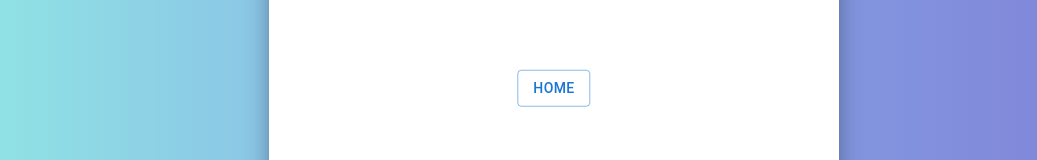
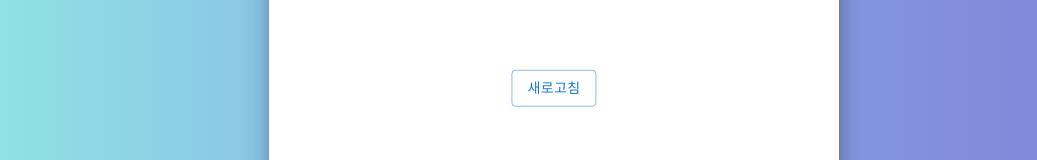
Before and after one commit to macjjuni/wanted-pre-onboarding-challenge-fe-1, a React (Create React App) app: page /error in a window 1280 px wide. Shown: the part 312-472 px from the top of the page, without its empty margins (86-1123 px from the left). Built offline with nearby package versions, Linux system fonts and the light colour scheme.

Commit message:
refactor: 네트워크 에러 컴포넌트 추가 및 파일정리

```diff
--- a/src/api/Axios.ts
+++ b/src/api/Axios.ts
@@ -37,9 +37,13 @@ Axios.interceptors.response.use(
   (error: AxiosError<IAxiosErr>) => {
     console.error(error)
     const { response } = error
+
     if (response) {
       toast(response.data.details)
       if (response.status === 400) router.navigate('/login', { replace: true })
+    } else {
+      toast('네트워크 연결 상태를 확인하세요.')
+      router.navigate('/error')
     }
     return Promise.reject(error)
   }
--- a/src/layout/header/index.tsx
+++ b/src/layout/header/index.tsx
@@ -18,7 +18,7 @@ const Header = () => {
   const handleLogout = () => {
     Token.removeToken()
     toast('성공적으로 로그아웃 했습니다.')
-    navigate('/login')
+    navigate('/auth/login')
   }
 
   // 페이지 타이틀 초기화
--- a/src/pages/detail/index.tsx
+++ b/src/pages/detail/index.tsx
@@ -41,7 +41,7 @@ const Detail = () => {
   }
 
   // id값이 잘 못 들어온 경우 에러 떤지기
-  if (id === undefined) return <Navigate to="/error" />
+  if (id === undefined) return <Navigate to={`/${id}`} />
 
   // Todo 조회
   const handleTodo = async () => {
--- a/src/pages/error/index.tsx
+++ b/src/pages/error/404.tsx
@@ -1,13 +1,6 @@
 import Button from '@mui/material/Button'
-import styled from 'styled-components'
+import { CenterStyled } from './style'
 import { useNavigate } from 'react-router-dom'
-
-const CenterStyled = styled.div`
-  position: absolute;
-  top: 50%;
-  left: 50%;
-  transform: translate(-50%, -50%);
-`
 
 const Error = () => {
   const navigate = useNavigate()
--- /dev/null
+++ b/src/pages/error/network.tsx
@@ -0,0 +1,22 @@
+import { useNavigate } from 'react-router-dom'
+import Button from '@mui/material/Button'
+
+import { CenterStyled } from './style'
+
+const NetworkError = () => {
+  const navigate = useNavigate()
+
+  return (
+    <CenterStyled>
+      <Button
+        variant="outlined"
+        onClick={() => {
+          window.location.href = '/'
+        }}
+      >
+        새로고침
+      </Button>
+    </CenterStyled>
+  )
+}
+export default NetworkError
--- /dev/null
+++ b/src/pages/error/style.ts
@@ -0,0 +1,8 @@
+import styled from 'styled-components'
+
+export const CenterStyled = styled.div`
+  position: absolute;
+  top: 50%;
+  left: 50%;
+  transform: translate(-50%, -50%);
+`
--- a/src/pages/join/index.tsx
+++ b/src/pages/join/index.tsx
@@ -91,7 +91,7 @@ const Join = () => {
             variant="outlined"
             type="button"
             onClick={() => {
-              navigate('/login')
+              navigate('/auth/login')
             }}
           >
             로그인
--- a/src/pages/login/index.tsx
+++ b/src/pages/login/index.tsx
@@ -74,7 +74,7 @@ const Login = () => {
             variant="outlined"
             type="button"
             onClick={() => {
-              navigate('/join')
+              navigate('/auth/join')
             }}
           >
             회원가입
--- a/src/router/index.tsx
+++ b/src/router/index.tsx
@@ -5,7 +5,8 @@ import Login from '../pages/login'
 import Join from '../pages/join'
 import Detail from '../pages/detail'
 import Write from '../pages/write'
-import Error from '../pages/error'
+import Error from '../pages/error/404'
+import NetworkError from '../pages/error/network'
 import withAuth from '../hoc/withAuth'
 
 // (🔑) => 로그인 권한이 필요한 컴포넌트들
@@ -22,11 +23,12 @@ interface IPageList {
 
 export const pageList: IPageList[] = [
   { id: '0', path: '/', title: 'Todo List', element: <AuthHome /> },
-  { id: '1', path: '/login', title: '로그인', element: <Login /> },
-  { id: '2', path: '/join', title: '회원가입', element: <Join /> },
-  { id: '3', path: '/write', title: 'Todo 작성', element: <AuthWrite /> },
+  { id: '1', path: '/auth/login', title: '로그인', element: <Login /> },
+  { id: '2', path: '/auth/join', title: '회원가입', element: <Join /> },
+  { id: '3', path: '/todo/write', title: 'Todo 작성', element: <AuthWrite /> },
   { id: '4', path: '/todo/:id', title: 'Todo', element: <AuthDetail /> },
-  { id: '5', path: '*', title: 'Not Found - 404', element: <Error /> },
+  { id: '5', path: '/error', title: 'Todo', element: <NetworkError /> },
+  { id: '6', path: '*', title: 'Not Found - 404', element: <Error /> },
 ]
 
 export const pages: RouteObject[] = [
--- a/src/utils/string.ts
+++ /dev/null
@@ -1,3 +0,0 @@
-export const dateFormatter = (date: string) => {
-  return date.substr(0, 10)
-}
```
